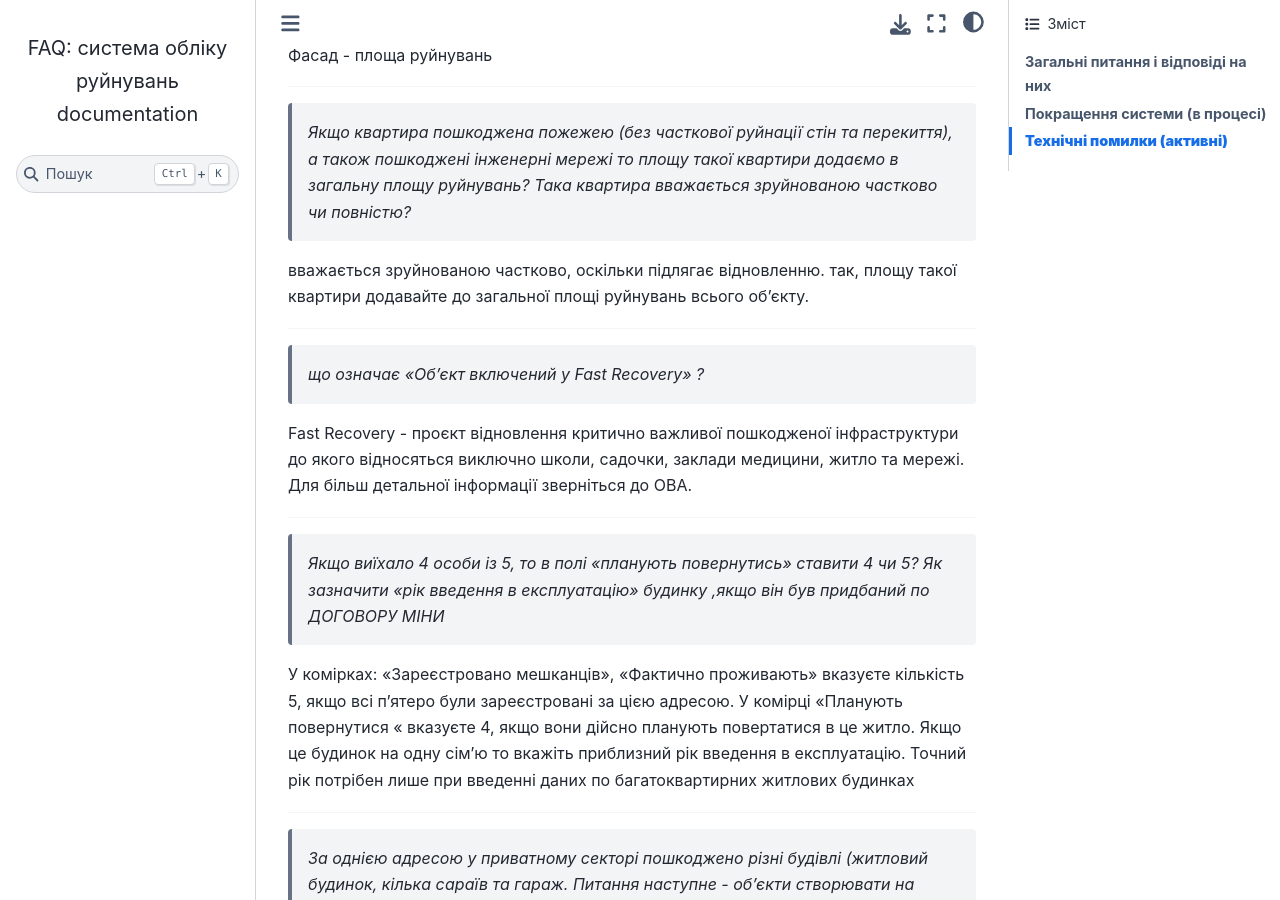
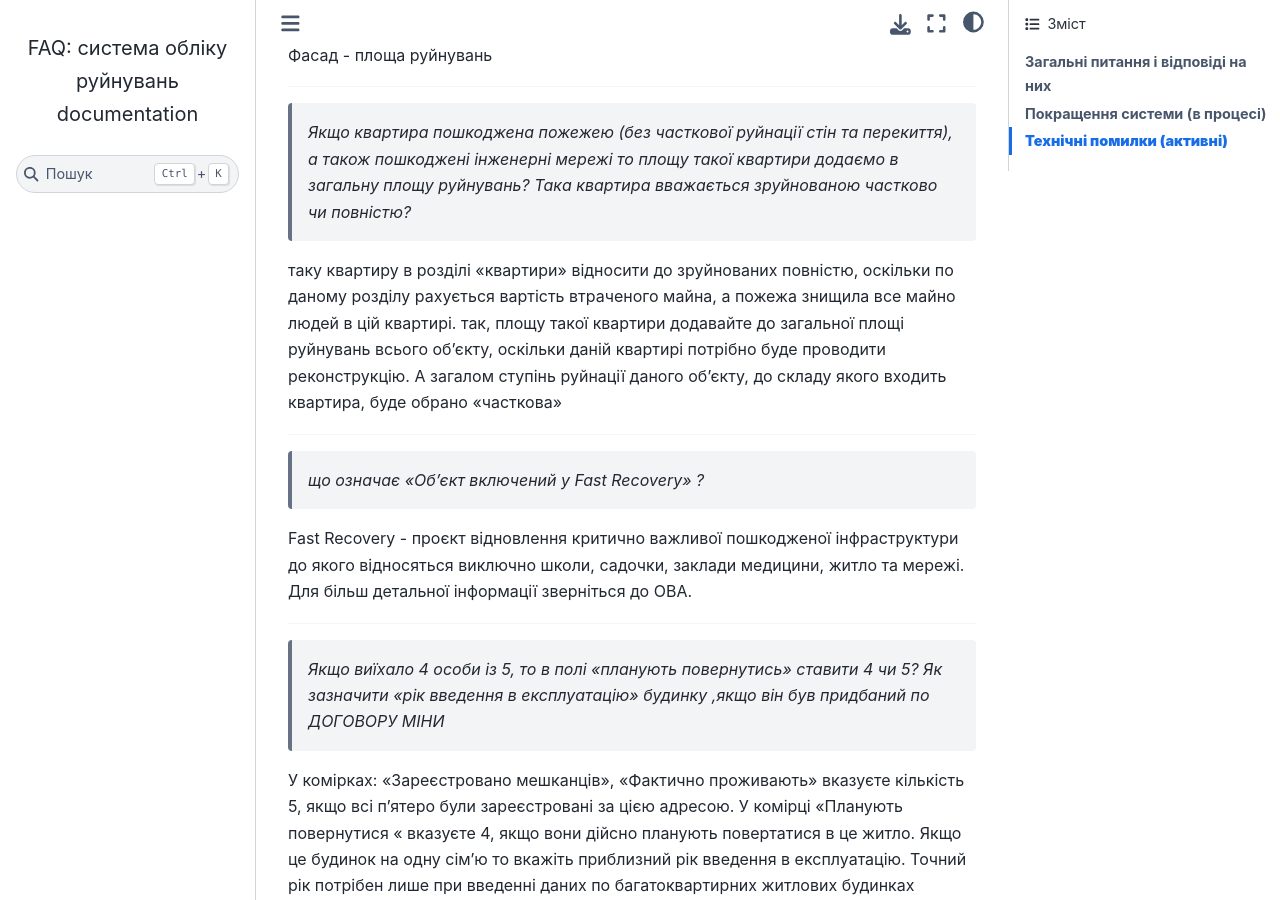
Before and after one commit to hp0404/docs.rebuild, a Sphinx documentation site: the page built from docs/source/index.md, in a window 1280 px wide and 900 px high, scrolled down 12515 px. Built offline with Sphinx 7.4.7 and the Sphinx Book theme 1.1.4, drawn with Linux system fonts in a browser that asks for light colours; some of the changed text lies outside the part shown.

Commit message:
Updated docs

```diff
--- a/docs/source/index.md
+++ b/docs/source/index.md
@@ -297,8 +297,9 @@
 ---
 > *Якщо квартира пошкоджена пожежею (без часткової руйнації стін та перекиття), а також пошкоджені інженерні мережі то площу такої квартири додаємо в загальну площу руйнувань? Така квартира вважається зруйнованою частково чи повністю?*
 
-вважається зруйнованою частково, оскільки підлягає відновленню.
-так, площу такої квартири додавайте до загальної площі руйнувань всього об'єкту.
+таку квартиру в розділі "квартири" відносити до зруйнованих повністю, оскільки по даному розділу рахується вартість втраченого майна, а пожежа знищила все майно людей в цій квартирі.
+так, площу такої квартири додавайте до загальної площі руйнувань всього об'єкту, оскільки даній квартирі потрібно буде проводити реконструкцію.
+А загалом ступінь руйнації даного об'єкту, до складу якого входить квартира, буде обрано "часткова"
 
 ---
 > *що означає "Об'єкт включений у Fast Recovery" ?*
```
Also changed, not shown: other parts of docs/source/index.md (+1 -1 lines).
